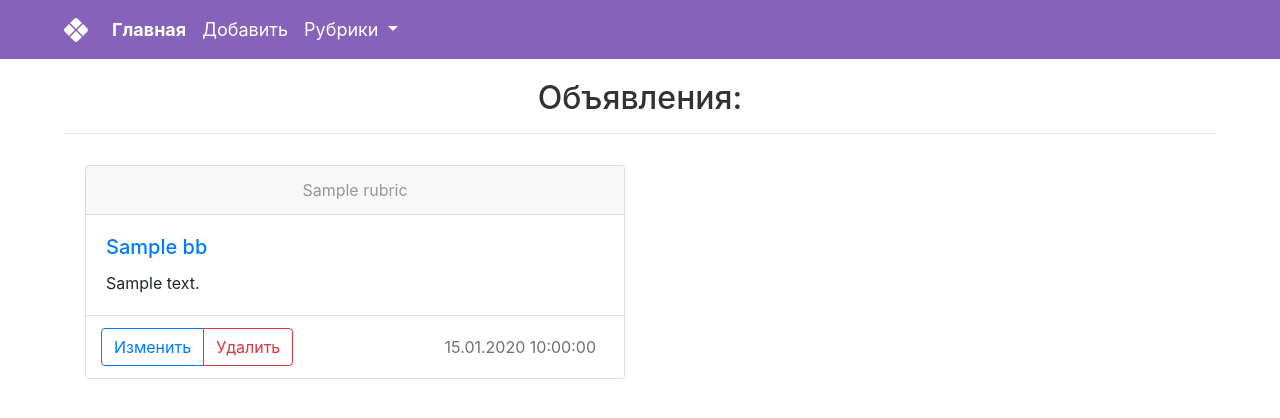
After one commit to G000D1ESS/bboard_django, a Django app: template bboard/templates/bboard/index.html in a window 1280 px wide. The commit adds this page. Shown: the top 418 px of the page. Run offline with Django 3.2, Linux system fonts and the light colour scheme; the template is opened without the code that fills it: most values are stand-ins (such as "Sample title", 1, 10 or a date in 2020); some libraries are stand-ins or nearby versions.

Commit message:
New Material Design

```diff
--- a/bboard/static/bboard/css/main.css
+++ b/bboard/static/bboard/css/main.css
@@ -1,28 +1,34 @@
-header h1 {
-    font-size: 40pt;
-    text-align: center;
-    padding: 30px 0px 10px 0px;
+
+header {
+    background-color: rgba(121, 82, 179, 0.9);
 }
 
-h2 {
-    padding-bottom: 10px;
+header, section {
+    padding-right: 5% !important;
+    padding-left: 5% !important;
 }
 
-nav {
-    display: block;
-    width: 150px;
-    float: left;
-
-    padding: 10px;
-
-    font-size: 18px;
-    font-weight: bolder;
+section {
+    padding-top: 20px;
 }
 
 
-section {
-    margin-left: 180px;
+.nav-link {
+    font-size: 18px;
 }
+
+.nav-home {
+    font-weight: bold;
+}
+
+.nav-link:link, .nav-link:active, .nav-link:visited {
+    color: white;
+}
+
+.nav-link:hover {
+    color: #dcdcdc;
+}
+
 
 .card {
     margin-top: 15px;
@@ -31,27 +37,32 @@ section {
 
 .card-header {
     text-align: center;
-    background-color: #f6ecfd;
-    color: #8a82a0;
+    background-color: #f8f8f8;
 }
 
-.products .card-footer {
-    background-color: #ffffff !important;
+.card-header a:link, .card-header a:active, .card-header a:visited {
+    color: #979797;
 }
 
-.nav-link:link, .nav-link:visited, .nav-link:active {
-    color: #8857e5;
-    text-decoration: none !important;
+.card-header a:hover {
+    color: #474747;
+    text-decoration: none;
 }
 
-.nav-link:hover {
-    color: #ca6bf5 !important;
+.card-header a:link, .card-header a:active, .card-header a:visited {
+    color: #979797;
 }
 
-* {
-    color: #202020;
+.card-header a:hover {
+    color: #474747;
+    text-decoration: none;
 }
 
-form input, form select, form textarea {
-    color: #202020;
+.card-footer {
+    background-color: #fff !important;
 }
+
+
+.block_name {
+    color: #323232;
+}
--- /dev/null
+++ b/bboard/templates/bboard/index.html
@@ -0,0 +1,42 @@
+{% extends "layout/basic.html" %}
+
+{% block content %}
+    <h2 class="container block_name text-center">Объявления:</h2>
+    <hr>
+    <div class="container products">
+        {% for bb in bbs %}
+
+            {% if forloop.counter0|divisibleby:"2" == True %}
+                {% if forloop.first != True %}
+                    </div>
+                {% endif %}
+                <div class="row">
+            {% endif %}
+
+            <div class="col-6">
+                <div class="card text-left">
+                    <div class="card-header">
+                        <a href="{% url 'bboard:by_rubric' bb.rubric.pk %}">{{ bb.rubric.name }}</a>
+                    </div>
+                    <div class="card-body">
+                        <h5 class="card-title">
+                            <a href="{% url 'bboard:detail' pk=bb.pk %}">{{ bb.title }}</a>
+                        </h5>
+                        <p class="card-text">{{ bb.content }}</p>
+                    </div>
+                    <div class="card-footer">
+                        <div class="row justify-content-between" style="padding: 0px 10px 0px 10px;">
+                            <div class="btn-group" role="group" aria-label="Basic example">
+                          <a class="btn btn-outline-primary" href="{% url 'bboard:edit' pk=bb.pk %}">Изменить</a>
+                          <a class="btn btn-outline-danger" href="{% url 'bboard:delete' pk=bb.pk %}">Удалить</a>
+                        </div>
+                        <div class="btn disabled">
+                            {{ bb.published|date:"d.m.Y H:i:s" }}
+                        </div>
+                    </div>
+                </div>
+            </div>
+        </div>
+    {% endfor %}
+    </div>
+{% endblock %}
--- a/bboard/templates/layout/basic.html
+++ b/bboard/templates/layout/basic.html
@@ -2,7 +2,7 @@
 {% load bootstrap4 %}
 
 <!DOCTYPE html>
-<html>
+<html lang="ru">
 <head>
     <meta http-equiv="Content-Type" content="text/html; charset=utf-8">
     <title>{% block title %}Главная{% endblock %} - Доска обьявлений</title>
@@ -16,20 +16,44 @@
 
 </head>
 <body>
-<header>
-    <h1>Обьявления</h1>
+<header class="navbar navbar-expand site-header sticky-top">
+    <a class="navbar-brand">
+        <div class="d-flex align-items-center justify-content-center">
+            <svg width="24px" height="24px" viewBox="0 0 16 16" class="bi bi-x-diamond-fill" fill="white"
+                 xmlns="http://www.w3.org/2000/svg">
+                <path fill-rule="evenodd"
+                      d="M9.05.435c-.58-.58-1.52-.58-2.1 0L4.047 3.339 8 7.293l3.954-3.954L9.049.435zm3.61 3.611L8.708 8l3.954 3.954 2.904-2.905c.58-.58.58-1.519 0-2.098l-2.904-2.905zm-.706 8.615L8 8.707l-3.954 3.954 2.905 2.904c.58.58 1.519.58 2.098 0l2.905-2.904zm-8.615-.707L7.293 8 3.339 4.046.435 6.951c-.58.58-.58 1.519 0 2.098l2.904 2.905z"></path>
+            </svg>
+        </div>
+    </a>
+
+    <div class="collapse navbar-collapse">
+        <ul class="navbar-nav mr-auto">
+            <li class="nav-item">
+                <a class="nav-link nav-home" href="{% url 'bboard:index' %}">Главная</a>
+            </li>
+            <li class="nav-item">
+                <a class="nav-link" href="{% url 'bboard:add' %}">Добавить</a>
+            </li>
+
+            <li class="nav-item dropdown">
+                <a class="nav-link dropdown-toggle" href="#" id="navbarDropdown" role="button" data-toggle="dropdown"
+                   aria-haspopup="true" aria-expanded="false">
+                    Рубрики
+                </a>
+                <div class="dropdown-menu" aria-labelledby="navbarDropdown">
+                    {% for rubric in rubrics %}
+                        <a class="dropdown-item" href="{% url 'bboard:by_rubric' rubric.pk %}">{{ rubric.name }}</a>
+                    {% endfor %}
+                </div>
+            </li>
+        </ul>
+    </div>
+
 </header>
-        <nav class="nav flex-column">
-            <a class="nav-link" href="{% url 'bboard:index' %}">Главная</a>
-            <a class="nav-link" href="{% url 'bboard:add' %}">Добавить</a>
-            {% for rubric in rubrics %}
-                <a class="nav-link" href="{% url 'bboard:by_rubric' rubric.pk %}">{{ rubric.name }}</a>
-            {% endfor %}
-        </nav>
-        <section>
-            {% block content %}
-            {% endblock %}
-        </section>
-    </body>
-
+<section class="position-relative overflow-hidden">
+    {% block content %}
+    {% endblock %}
+</section>
+</body>
 </html>
--- a/learn/urls.py
+++ b/learn/urls.py
@@ -5,8 +5,6 @@ from django.contrib.auth.views import LoginView, LogoutView, \
     PasswordChangeView, PasswordResetView, PasswordResetDoneView, \
     PasswordResetConfirmView, PasswordResetCompleteView
 
-
-from bboard.views import index
 
 urlpatterns = [
     path('', include('bboard.urls'), name=''),
```
Also changed, not shown: bboard/templates/bb_confirm_delete.html (deleted, +0 -19 lines), bboard/templates/bb_detail.html (deleted, +0 -10 lines), bboard/templates/bboard/bb_confirm_delete.html (added, +22 -0 lines), bboard/templates/bboard/bb_detail.html (added, +16 -0 lines), bboard/templates/bboard/bb_edit.html (added, +20 -0 lines), bboard/templates/bboard/by_rubric.html (renamed from bboard/templates/index.html, +4 -3 lines), bboard/templates/bboard/create.html (renamed from bboard/templates/bb_edit.html, +5 -4 lines), bboard/templates/by_rubric.html (deleted, +0 -40 lines), bboard/templates/create.html (deleted, +0 -17 lines), bboard/views.py (+12 -15 lines), README.md.
